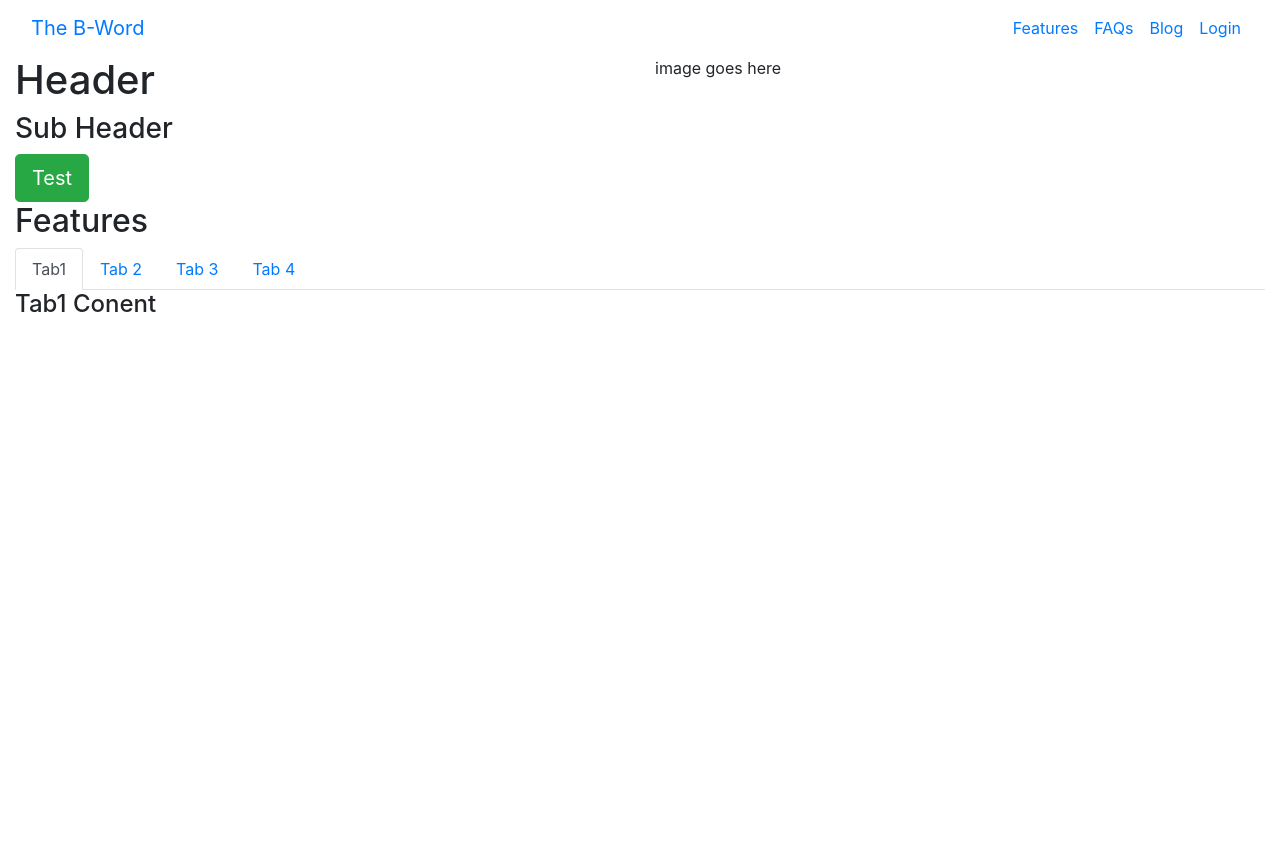
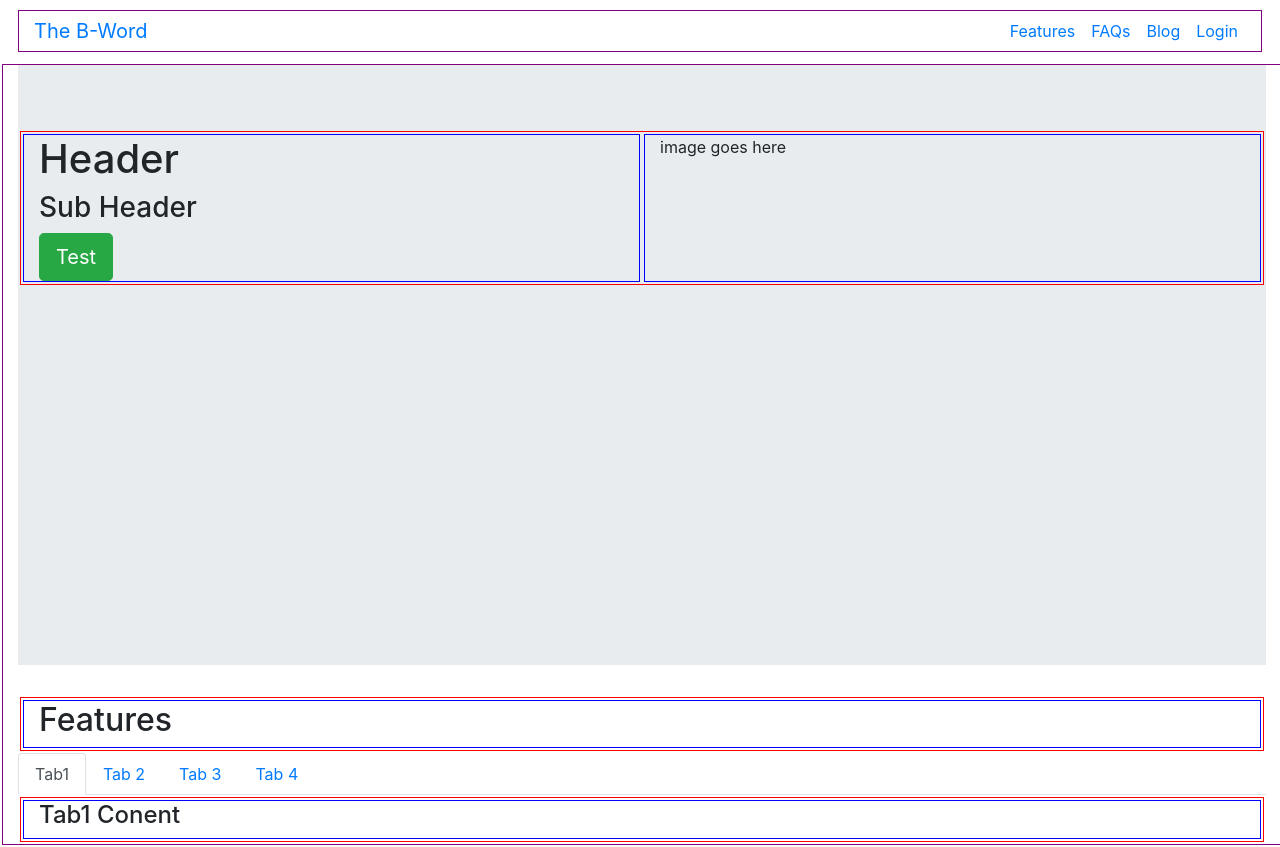
Before and after one commit to SirenaAlyceDev/react-budget, a React (Create React App) app: page / in a window 1280 px wide. Before the commit the page ends 800 px from the top, so only its background shows below. Built offline with nearby package versions, Linux system fonts and the light colour scheme.

Commit message:
altered formatting

```diff
--- a/src/App.css
+++ b/src/App.css
@@ -36,3 +36,24 @@
     transform: rotate(360deg);
   }
 }
+
+/* Code to check grid layout */
+.col {
+  border: solid 1px blue;
+  margin: 2px;
+}
+.row {
+  border: solid 1px red;
+  margin: 2px;
+}
+.container-fluid {
+  border: solid 1px purple;
+  margin: 2px;
+}
+/* End Code to check grid layout */
+.main-jumbo {
+  height: 75vh;
+}
+.main-container {
+  /* height: 100vh; */
+}
--- a/src/components/HomeComponent.js
+++ b/src/components/HomeComponent.js
@@ -1,5 +1,6 @@
 import React, { useState } from "react";
 import {
+  Jumbotron,
   TabContent,
   TabPane,
   Nav,
@@ -10,7 +11,8 @@ import {
   Col,
 } from "reactstrap";
 import classnames from "classnames";
-import 'bootstrap/dist/css/bootstrap.min.css';
+import "bootstrap/dist/css/bootstrap.min.css";
+import "../App.css";
 import Header from "./HeaderComponent";
 
 const Home = (props) => {
@@ -24,17 +26,22 @@ const Home = (props) => {
       <div>
         <Header />
       </div>
-      <div className="container-fluid">
-        <div className="row">
-          <div className="col">
+      <div className="container-fluid main-container">
+        <Jumbotron fluid className="main-jumbo">
+            <Row>
+            <Col>
             <h1>Header</h1>
             <h3>Sub Header</h3>
-            <Button color="success" size="lg">Test</Button>
-          </div>
-          <div className="col">
+            <Button color="success" size="lg">
+              Test
+            </Button>
+          </Col>
+          <Col>
             <p>image goes here</p>
-          </div>
-        </div>
+          </Col>
+            </Row>
+        </Jumbotron>
+
         <div className="row">
           <div className="col">
             <h2>Features</h2>
@@ -43,22 +50,42 @@ const Home = (props) => {
         <div>
           <Nav tabs>
             <NavItem>
-                <NavLink className={classnames({ active: activeTab ==='1'})}onClick={() => { toggle('1');}}>
+              <NavLink
+                className={classnames({ active: activeTab === "1" })}
+                onClick={() => {
+                  toggle("1");
+                }}
+              >
                 Tab1
               </NavLink>
             </NavItem>
             <NavItem>
-                <NavLink className={classnames({ active: activeTab ==='2'})}onClick={() => { toggle('2');}}>
+              <NavLink
+                className={classnames({ active: activeTab === "2" })}
+                onClick={() => {
+                  toggle("2");
+                }}
+              >
                 Tab 2
               </NavLink>
             </NavItem>
             <NavItem>
-                <NavLink className={classnames({ active: activeTab ==='3'})}onClick={() => { toggle('3');}}>
+              <NavLink
+                className={classnames({ active: activeTab === "3" })}
+                onClick={() => {
+                  toggle("3");
+                }}
+              >
                 Tab 3
               </NavLink>
             </NavItem>
             <NavItem>
-                <NavLink className={classnames({ active: activeTab ==='4'})}onClick={() => { toggle('4');}}>
+              <NavLink
+                className={classnames({ active: activeTab === "4" })}
+                onClick={() => {
+                  toggle("4");
+                }}
+              >
                 Tab 4
               </NavLink>
             </NavItem>
```
Also changed, not shown: 1 other file (tests, documents, lock files or other folders). Lines whose indentation alone changed are shown as unchanged.
